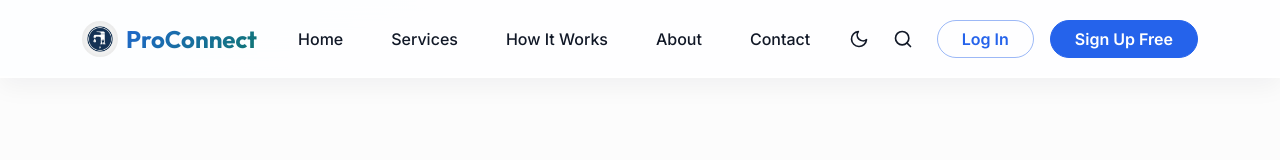
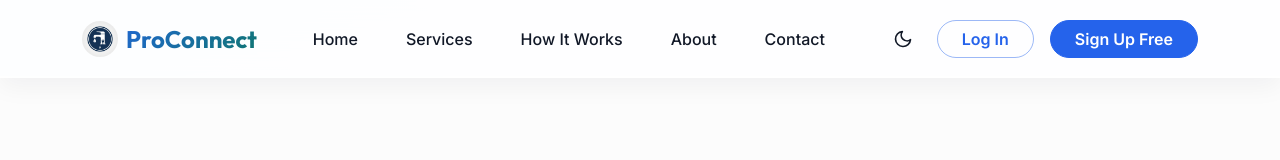
Before and after one commit to SHAH7766/ProConnect_Deployed_Branch, a React (Vite) app in the folder client/: page / in a window 1280 px wide. Shown: the top 160 px of the page. Built offline with nearby package versions, Linux system fonts and the light colour scheme.

Commit message:
Remove search icon from navbar

```diff
--- a/client/src/components/Navigation.jsx
+++ b/client/src/components/Navigation.jsx
@@ -1,7 +1,7 @@
 import React, { useState, useEffect } from 'react';
 import { Navbar, Nav, Container, NavDropdown, Badge } from 'react-bootstrap';
 import { Link, useNavigate } from 'react-router-dom';
-import { FiAlertTriangle, FiBriefcase, FiCalendar, FiEdit, FiLogOut, FiUser, FiSearch, FiMoon, FiSun } from 'react-icons/fi';
+import { FiAlertTriangle, FiBriefcase, FiCalendar, FiEdit, FiLogOut, FiUser, FiMoon, FiSun } from 'react-icons/fi';
 import axios from 'axios';
 import { API_BASE_URL } from '../config/api';
 
@@ -92,9 +92,6 @@ const Navigation = () => {
             <button className="btn btn-link p-0 border-0 me-2 theme-toggle-btn" onClick={toggleTheme}>
               {isDarkMode ? <FiSun size={20} /> : <FiMoon size={20} />}
             </button>
-            <button className="btn btn-link p-0 border-0 me-2 theme-toggle-btn">
-              <FiSearch size={20} />
-            </button>
             {isLoggedIn ? (
               <NavDropdown
                 title={
```
